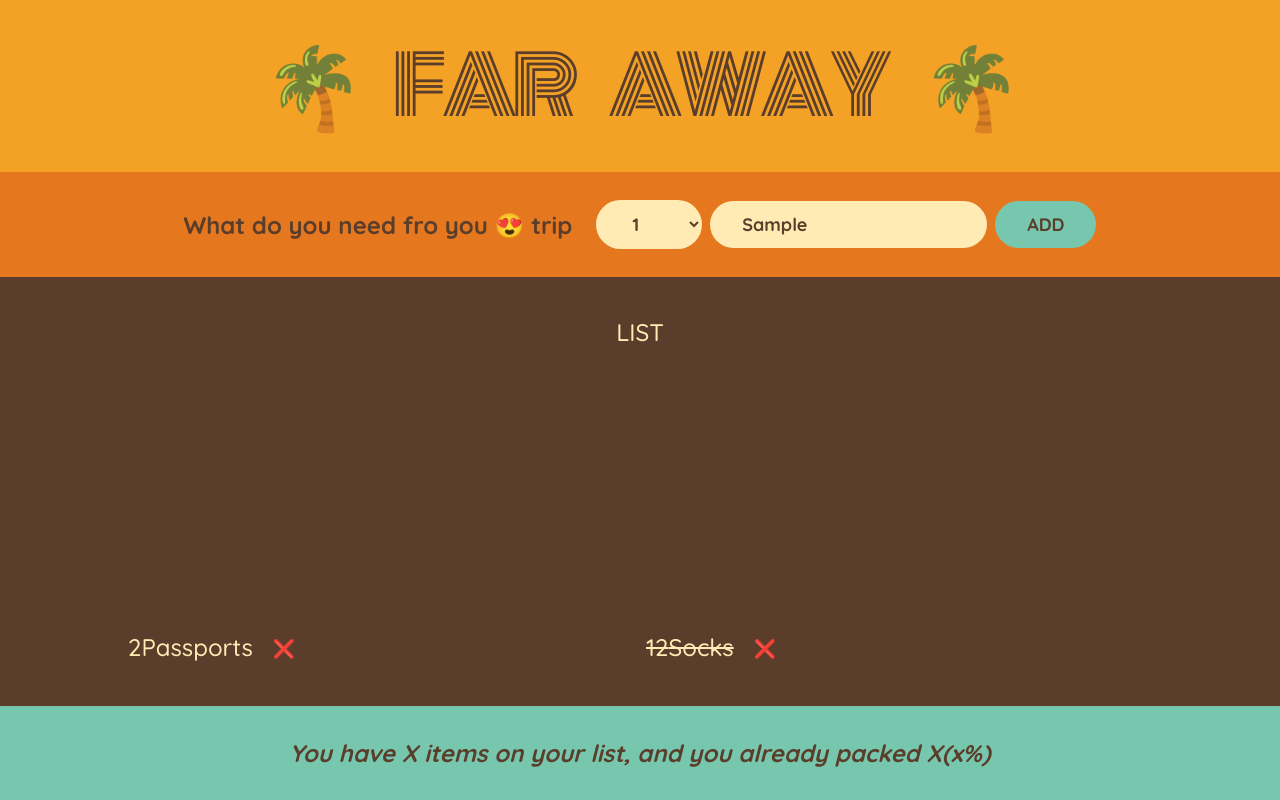
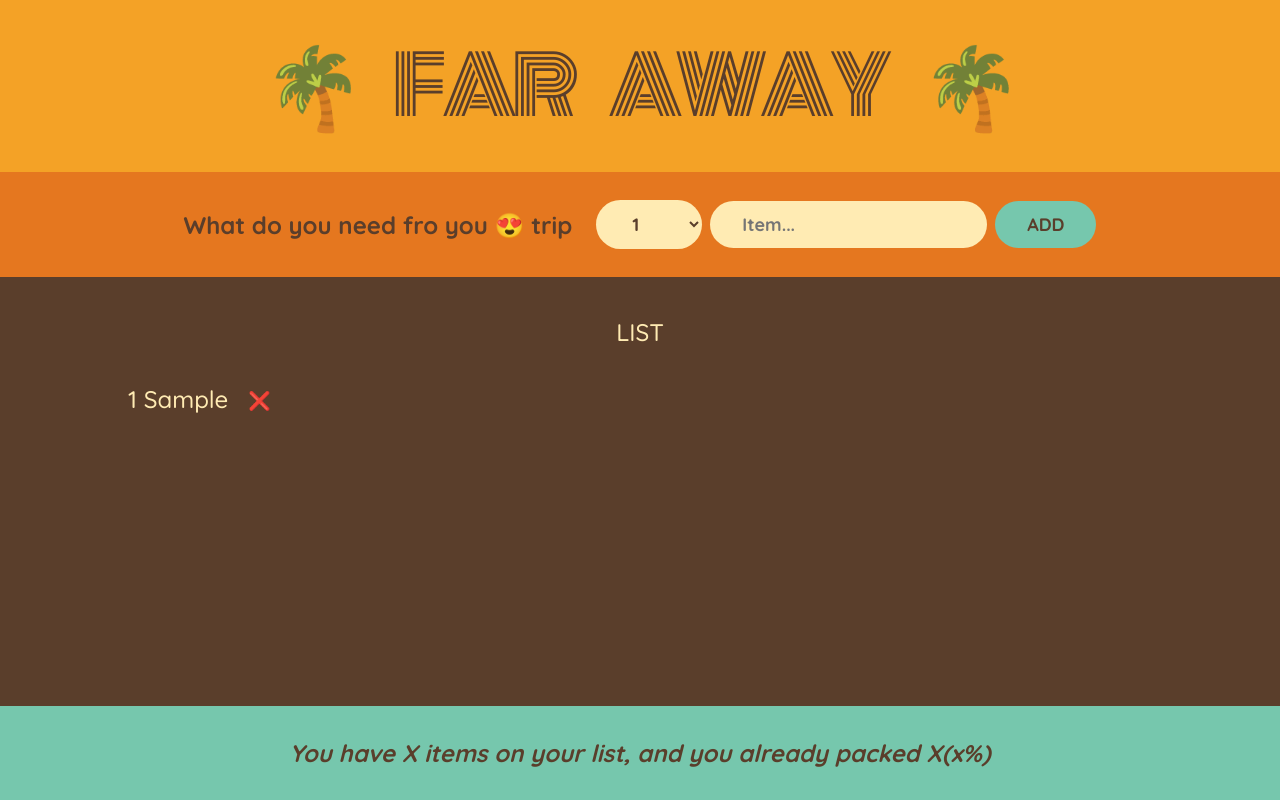
Before and after one commit to KiraCode/travel-list, a React (Vite) app: page / in a window 1280 px wide. Both pictures are taken after typing "Sample" into the empty fields and a click on the button "ADD". Built offline with nearby package versions, Linux system fonts and the light colour scheme.

Commit message:
deleting of item from the list functionality is added

```diff
--- a/src/App.jsx
+++ b/src/App.jsx
@@ -6,11 +6,20 @@
 ];
 
 const App = () => {
+  const [items, setItems] = useState([]);
+
+  function handleAddItems(item) {
+    setItems((items) => [...items, item]);
+  }
+
+  function handleDeleteItem(id) {
+    setItems((items) => items.filter((item) => item.id !== id));
+  }
   return (
     <div className="app">
       <Logo />
-      <Form />
-      <PackingList />
+      <Form onAddItems={handleAddItems} />
+      <PackingList items={items} onDeleteItem={handleDeleteItem} />
       <Stats />
     </div>
   );
@@ -20,12 +29,19 @@
   return <h1>🌴 Far Away 🌴</h1>;
 }
 
-function Form() {
+function Form({ onAddItems }) {
   const [description, setDescription] = useState("");
-  const [quantity, setQuantity] = useState("");
+  const [quantity, setQuantity] = useState(1);
+
   function handleSubmit(event) {
     event.preventDefault();
+    const newItem = { id: Date.now(), description, quantity, packed: false };
+    console.log(newItem);
+    onAddItems(newItem);
+    setDescription("");
+    setQuantity(1);
   }
+
   return (
     <form className="add-form" onSubmit={handleSubmit}>
       {/* controlled element
@@ -54,27 +70,26 @@
   );
 }
 
-function PackingList() {
+function PackingList({ items, onDeleteItem }) {
   return (
     <div className="list">
       LIST
       <ul>
-        {initialItems.map((item) => (
-          <Item item={item} key={item.id} />
+        {items.map((item) => (
+          <Item item={item} key={item.id} onDeleteItem={onDeleteItem} />
         ))}
       </ul>
     </div>
   );
 }
 
-function Item({ item }) {
+function Item({ item, onDeleteItem }) {
   return (
     <li>
       <span style={item.packed ? { textDecoration: "line-through" } : {}}>
-        {item.quantity}
-        {item.description}
+        {item.quantity} {item.description}
       </span>
-      <button>❌</button>
+      <button onClick={() => onDeleteItem(item.id)}>❌</button>
     </li>
   );
 }
--- a/src/index.css
+++ b/src/index.css
@@ -83,7 +83,7 @@
   padding: 4rem 0;
 
   display: flex;
-  justify-content: space-between;
+  justify-content: flex-start;
   flex-direction: column;
   gap: 3.2rem;
   align-items: center;
```
